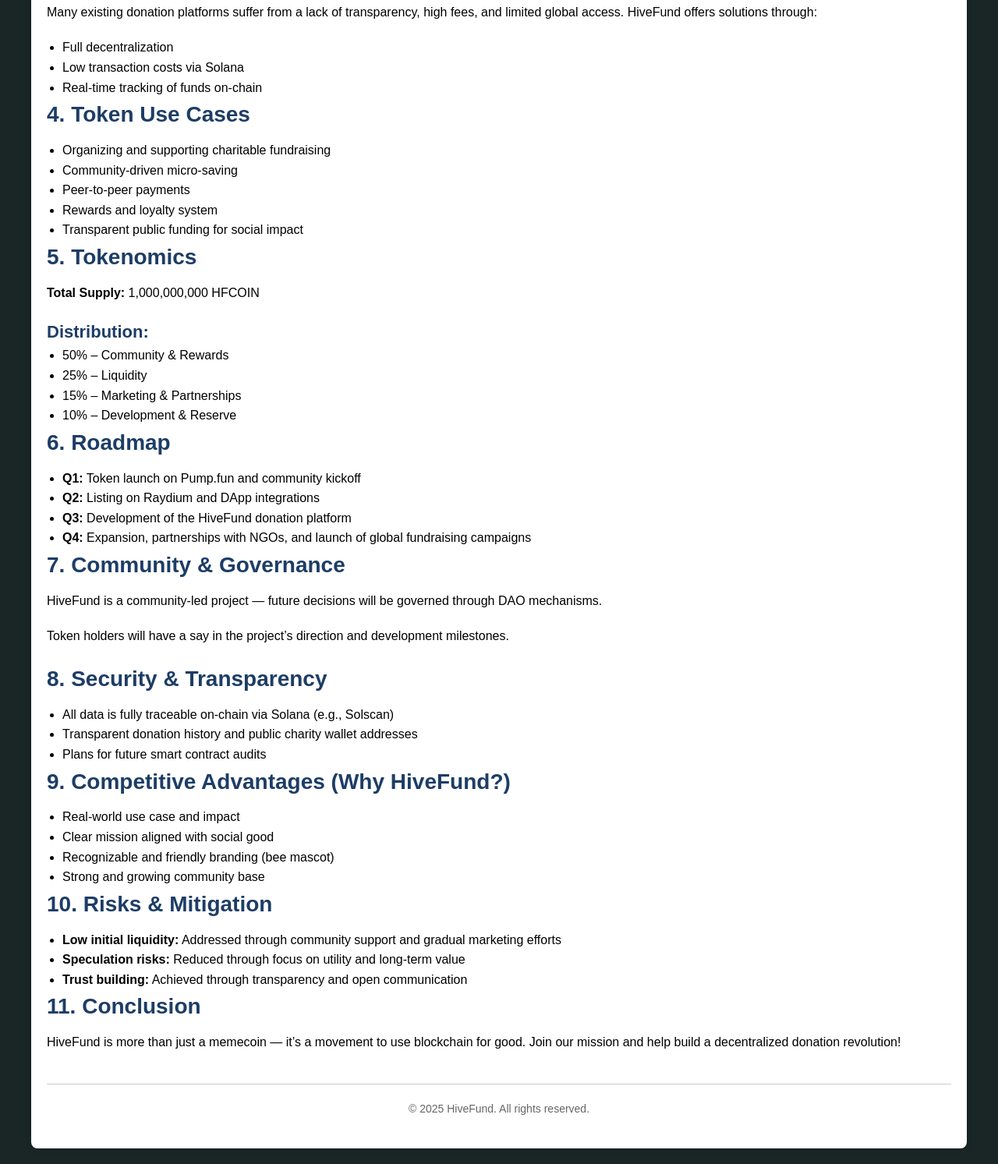
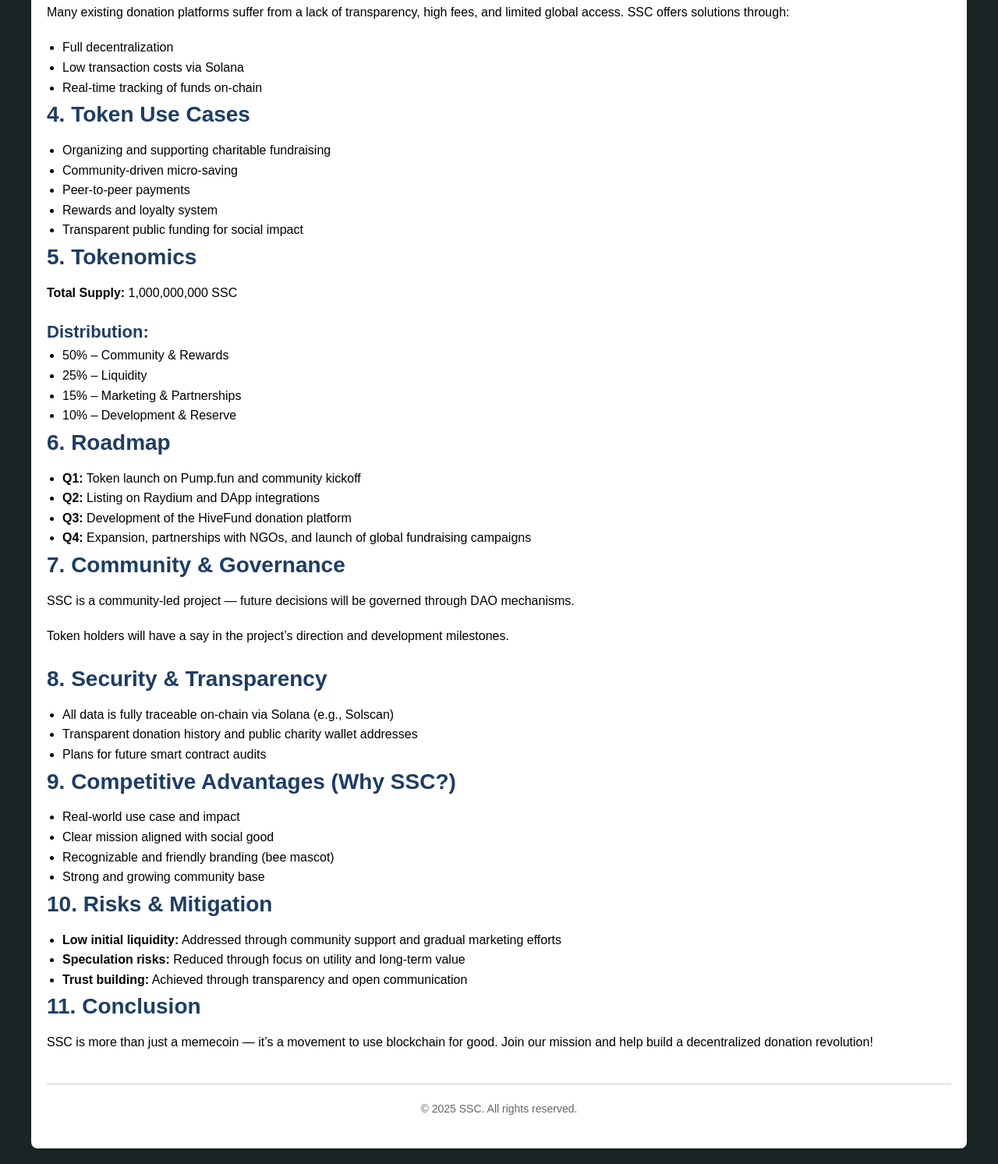
Before and after one commit to oddemmy/hivefund, a plain HTML site: page whitepapaer.html in a window 1280 px wide. Shown: the part 542-2035 px from the top of the page at 78% size. Drawn offline with Linux system fonts and the light colour scheme.

Commit message:
Update whitepapaer.html

```diff
--- a/whitepapaer.html
+++ b/whitepapaer.html
@@ -139,12 +139,12 @@ footer p {
 <body>
     <div class="container">
         <header>
-            <h1>HiveFund – Whitepaper</h1>
+            <h1>SSC – Whitepaper</h1>
         </header>
 
         <section id="intro">
             <h2>1. Introduction</h2>
-            <p>HiveFund is a community-driven token built on the Solana blockchain, designed as a tool for digital donations, micro-payments, and fundraising. Its goal is to transform traditional charitable support into a transparent, fast, and decentralized system.</p>
+            <p>SSC is a community-driven token built on the Solana blockchain, designed as a tool for digital donations, micro-payments, and fundraising. Its goal is to transform traditional charitable support into a transparent, fast, and decentralized system.</p>
         </section>
 
         <section id="mission-vision">
@@ -157,7 +157,7 @@ footer p {
 
         <section id="problem-solution">
             <h2>3. Problem & Solution</h2>
-            <p>Many existing donation platforms suffer from a lack of transparency, high fees, and limited global access. HiveFund offers solutions through:</p>
+            <p>Many existing donation platforms suffer from a lack of transparency, high fees, and limited global access. SSC offers solutions through:</p>
             <ul>
                 <li>Full decentralization</li>
                 <li>Low transaction costs via Solana</li>
@@ -178,7 +178,7 @@ footer p {
 
         <section id="tokenomics">
             <h2>5. Tokenomics</h2>
-            <p><strong>Total Supply:</strong> 1,000,000,000 HFCOIN</p>
+            <p><strong>Total Supply:</strong> 1,000,000,000 SSC</p>
             <h3>Distribution:</h3>
             <ul>
                 <li>50% – Community & Rewards</li>
@@ -200,7 +200,7 @@ footer p {
 
         <section id="community-governance">
             <h2>7. Community & Governance</h2>
-            <p>HiveFund is a community-led project — future decisions will be governed through DAO mechanisms.</p>
+            <p>SSC is a community-led project — future decisions will be governed through DAO mechanisms.</p>
             <p>Token holders will have a say in the project’s direction and development milestones.</p>
         </section>
 
@@ -214,7 +214,7 @@ footer p {
         </section>
 
         <section id="competitive-advantages">
-            <h2>9. Competitive Advantages (Why HiveFund?)</h2>
+            <h2>9. Competitive Advantages (Why SSC?)</h2>
             <ul>
                 <li>Real-world use case and impact</li>
                 <li>Clear mission aligned with social good</li>
@@ -234,11 +234,11 @@ footer p {
 
         <section id="conclusion">
             <h2>11. Conclusion</h2>
-            <p>HiveFund is more than just a memecoin — it’s a movement to use blockchain for good. Join our mission and help build a decentralized donation revolution!</p>
+            <p>SSC is more than just a memecoin — it’s a movement to use blockchain for good. Join our mission and help build a decentralized donation revolution!</p>
         </section>
 
         <footer>
-            <p>&copy; 2025 HiveFund. All rights reserved.</p>
+            <p>&copy; 2025 SSC. All rights reserved.</p>
         </footer>
     </div>
 </body>
```
